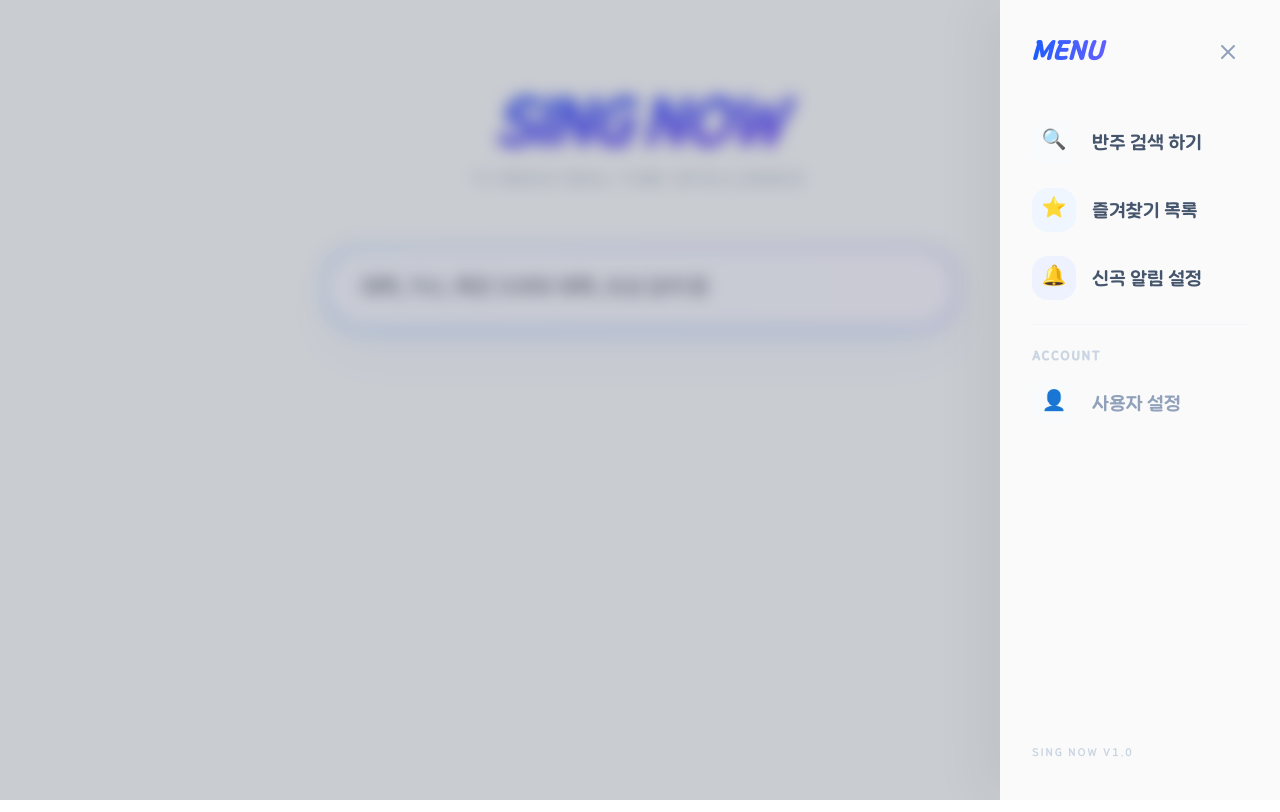
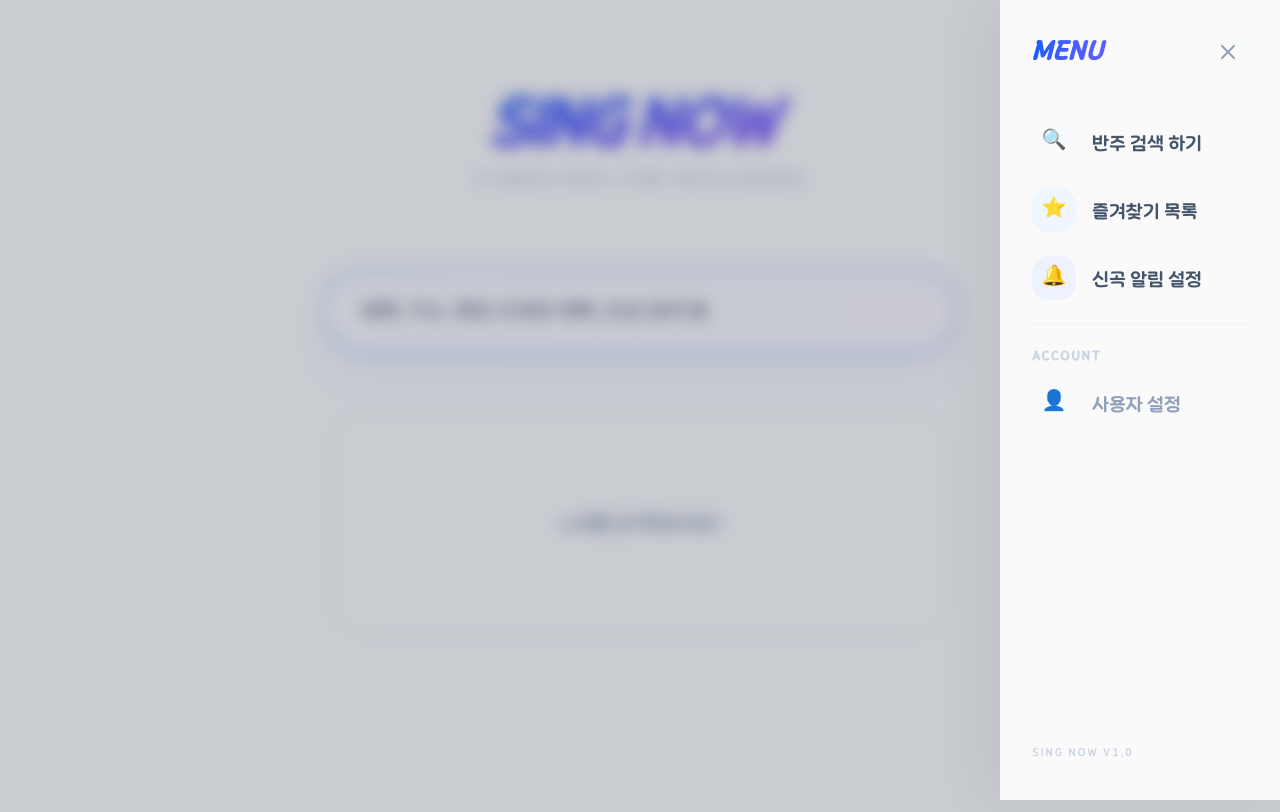
Before and after one commit to Akainy/Sing-Now, a Next.js app: page / in a window 1280 px wide. Both pictures are taken after a click on the button 1231 px from the left and 49 px from the top of the page. Built offline with nearby package versions, Linux system fonts and the light colour scheme.

Commit message:
즐겨찾기 기능 추가, JSON 불러오기/내보내기 추가

```diff
--- a/app/page.tsx
+++ b/app/page.tsx
@@ -1,6 +1,6 @@
 'use client';
 
-import { useState, useEffect } from 'react';
+import { useState, useEffect, useRef } from 'react';
 
 interface IconInfo {
   type: string;
@@ -18,23 +18,44 @@ interface Song {
 export default function Home() {
   const [query, setQuery] = useState('');
   const [results, setResults] = useState<Song[]>([]);
+  const [favorites, setFavorites] = useState<Song[]>([]); // 즐겨찾기 목록 데이터
   const [loading, setLoading] = useState(false);
   const [isMenuOpen, setIsMenuOpen] = useState(false);
+  const [viewMode, setViewMode] = useState<'search' | 'favorite'>('search'); // 화면 모드
 
+  const fileInputRef = useRef<HTMLInputElement>(null);
+
+  // 초기 로드 시 로컬스토리지에서 즐겨찾기 불러오기
+  useEffect(() => {
+    const saved = localStorage.getItem('singnow-favorites');
+    if (saved) {
+      try {
+        setFavorites(JSON.parse(saved));
+      } catch (e) {
+        console.error("데이터 로드 실패", e);
+      }
+    }
+  }, []);
+
+  // 즐겨찾기 상태가 변할 때마다 로컬스토리지 동기화
+  useEffect(() => {
+    localStorage.setItem('singnow-favorites', JSON.stringify(favorites));
+  }, [favorites]);
+
+  // 실시간 검색 로직
   useEffect(() => {
     if (!query.trim()) {
       setResults([]);
       return;
     }
-
     const debounceTimer = setTimeout(() => {
       performSearch(query);
     }, 600);
-
     return () => clearTimeout(debounceTimer);
   }, [query]);
 
   const performSearch = async (searchWord: string) => {
+    setViewMode('search');
     setLoading(true);
     try {
       const res = await fetch(`/api/search?q=${encodeURIComponent(searchWord)}`);
@@ -53,11 +74,56 @@ export default function Home() {
     performSearch(query);
   };
 
+  // 즐겨찾기 토글 기능
+  const toggleFavorite = (song: Song) => {
+    const isAlreadyFav = favorites.some((fav) => fav.number === song.number);
+    if (isAlreadyFav) {
+      setFavorites(favorites.filter((fav) => fav.number !== song.number));
+    } else {
+      setFavorites([...favorites, song]);
+    }
+  };
+
+  // JSON 내보내기
+  const exportToJson = () => {
+    if (favorites.length === 0) return alert("즐겨찾기 목록이 비어있습니다.");
+    const dataStr = JSON.stringify(favorites, null, 2);
+    const blob = new Blob([dataStr], { type: 'application/json' });
+    const url = URL.createObjectURL(blob);
+    const link = document.createElement('a');
+    link.href = url;
+    link.download = `singnow_backup_${new Date().toISOString().slice(0, 10)}.json`;
+    link.click();
+    URL.revokeObjectURL(url);
+  };
+
+  // JSON 불러오기
+  const importFromJson = (e: React.ChangeEvent<HTMLInputElement>) => {
+    const file = e.target.files?.[0];
+    if (!file) return;
+    const reader = new FileReader();
+    reader.onload = (event) => {
+      try {
+        const imported = JSON.parse(event.target?.result as string);
+        if (Array.isArray(imported)) {
+          setFavorites(imported);
+          alert("목록을 성공적으로 불러왔습니다!");
+          setViewMode('favorite');
+        }
+      } catch (err) {
+        alert("올바른 JSON 파일이 아닙니다.");
+      }
+    };
+    reader.readAsText(file);
+  };
+
+  const displayList = viewMode === 'search' ? results : favorites;
+
   return (
     <main className="min-h-screen bg-[#f8fafc] text-slate-900 selection:bg-blue-100 selection:text-blue-700 font-sans overflow-x-hidden relative">
       <div className="fixed top-0 left-1/2 -translate-x-1/2 w-full max-w-4xl h-64 bg-gradient-to-b from-blue-50/50 to-transparent -z-10" />
 
-      {/* --- 상단 메뉴 토글 버튼 (absolute) --- */}
+      {/* --- 상단 메뉴 토글 버튼 --- */}
       <button
         onClick={() => setIsMenuOpen(true)}
         className="absolute top-6 right-6 z-40 p-3 rounded-2xl bg-white/70 backdrop-blur-md border border-white shadow-xl shadow-slate-200/50 text-slate-600 hover:text-blue-600 transition-all active:scale-95"
@@ -67,13 +133,9 @@ export default function Home() {
         </svg>
       </button>
 
-      {/* --- 사이드 메뉴 오버레이 (absolute) --- */}
+      {/* --- 사이드 메뉴 --- */}
       <div className={`absolute inset-0 z-50 transition-all duration-500 ${isMenuOpen ? 'visible' : 'invisible'}`}>
-        <div
-          className={`absolute inset-0 bg-slate-900/20 backdrop-blur-sm transition-opacity duration-500 ${isMenuOpen ? 'opacity-100' : 'opacity-0'}`}
-          onClick={() => setIsMenuOpen(false)}
-        />
-
+        <div className={`absolute inset-0 bg-slate-900/20 backdrop-blur-sm transition-opacity duration-500 ${isMenuOpen ? 'opacity-100' : 'opacity-0'}`} onClick={() => setIsMenuOpen(false)} />
         <nav className={`absolute top-0 right-0 w-[280px] h-screen bg-white/90 backdrop-blur-2xl shadow-[-20px_0_50px_rgba(0,0,0,0.05)] p-8 transition-transform duration-500 ease-out ${isMenuOpen ? 'translate-x-0' : 'translate-x-full'}`}>
           <div className="flex justify-between items-center mb-12">
             <span className="text-2xl font-[1000] italic bg-gradient-to-r from-blue-600 to-indigo-500 bg-clip-text text-transparent leading-tight py-1 pr-1">
@@ -88,48 +150,28 @@ export default function Home() {
 
           <ul className="space-y-6">
             <li>
-              <button
-                onClick={() => window.location.href = '/'}
-                className="flex items-center gap-4 text-lg font-bold text-slate-600 hover:text-blue-600 transition-all group w-full text-left outline-none"
-              >
-                <span className="w-11 h-11 flex items-center justify-center rounded-2xl bg-slate-50 text-slate-400 group-hover:bg-blue-600 group-hover:text-white transition-all duration-300 text-xl shrink-0">
-                  <span className="relative -top-[0.5px]">🔍</span>
-                </span>
-                <span className="leading-none mt-0.5">반주 검색 하기</span>
-              </button>
-            </li>
-
-            <li>
-              {/* 즐겨찾기 목록 안내 메시지 추가 */}
-              <button
-                onClick={() => alert("즐겨찾기 목록 기능은 아직 준비 중입니다.")}
-                className="flex items-center gap-4 text-lg font-bold text-slate-600 hover:text-blue-600 transition-all group w-full text-left outline-none"
-              >
-                <span className="w-11 h-11 flex items-center justify-center rounded-2xl bg-blue-50 text-blue-500 group-hover:bg-blue-600 group-hover:text-white transition-all duration-300 text-xl shrink-0">
-                  <span className="relative -top-[0.5px]">⭐</span>
-                </span>
-                <span className="leading-none mt-0.5">즐겨찾기 목록</span>
+              <button onClick={() => { setViewMode('search'); setIsMenuOpen(false); window.scrollTo(0,0); }} className="flex items-center gap-4 text-lg font-bold text-slate-600 hover:text-blue-600 transition-all group w-full text-left outline-none">
+                <span className="w-11 h-11 flex items-center justify-center rounded-2xl bg-slate-50 text-slate-400 group-hover:bg-blue-600 group-hover:text-white transition-all duration-300 text-xl shrink-0"><span className="relative">🔍</span></span>
+                <span className="flex-1 flex items-center h-11 pt-1">반주 검색 하기</span>
               </button>
             </li>
             <li>
-              {/* 신곡 알림 설정 안내 메시지 추가 */}
-              <button
-                onClick={() => alert("신곡 알림 설정 기능은 아직 준비 중입니다.")}
-                className="flex items-center gap-4 text-lg font-bold text-slate-600 hover:text-blue-600 transition-all group w-full text-left outline-none"
-              >
-                <span className="w-11 h-11 flex items-center justify-center rounded-2xl bg-indigo-50 text-indigo-500 group-hover:bg-indigo-600 group-hover:text-white transition-all duration-300 text-xl shrink-0">
-                  <span className="relative -top-[0.5px]">🔔</span>
-                </span>
-                <span className="leading-none mt-0.5">신곡 알림 설정</span>
+              <button onClick={() => { setViewMode('favorite'); setIsMenuOpen(false); }} className="flex items-center gap-4 text-lg font-bold text-slate-600 hover:text-blue-600 transition-all group w-full text-left outline-none">
+                <span className={`w-11 h-11 flex items-center justify-center rounded-2xl transition-all duration-300 text-xl shrink-0 ${viewMode === 'favorite' ? 'bg-blue-600 text-white' : 'bg-blue-50 text-blue-500 group-hover:bg-blue-600 group-hover:text-white'}`}><span className="relative">⭐</span></span>
+                <span className="flex-1 flex items-center h-11 pt-1">즐겨찾기 목록</span>
+              </button>
+            </li>
+            <li>
+              <button onClick={() => alert("신곡 알림 설정 기능은 아직 준비 중 입니다.")} className="flex items-center gap-4 text-lg font-bold text-slate-600 hover:text-blue-600 transition-all group w-full text-left outline-none">
+                <span className="w-11 h-11 flex items-center justify-center rounded-2xl bg-indigo-50 text-indigo-500 group-hover:bg-indigo-600 group-hover:text-white transition-all duration-300 text-xl shrink-0"><span className="relative">🔔</span></span>
+                <span className="flex-1 flex items-center h-11 pt-1">신곡 알림 설정</span>
               </button>
             </li>
             <li className="pt-6 border-t border-slate-100">
               <p className="text-xs font-black text-slate-300 uppercase tracking-widest mb-4">Account</p>
               <button className="flex items-center gap-4 text-lg font-bold text-slate-400 hover:text-slate-600 transition-all w-full text-left group outline-none">
-                <span className="w-11 h-11 flex items-center justify-center rounded-2xl bg-slate-50 text-slate-400 group-hover:bg-slate-200 transition-all text-xl shrink-0">
-                  <span className="relative -top-[0.5px]">👤</span>
-                </span>
-                <span className="leading-none mt-0.5">사용자 설정</span>
+                <span className="w-11 h-11 flex items-center justify-center rounded-2xl bg-slate-50 text-slate-400 group-hover:bg-slate-200 transition-all text-xl shrink-0"><span className="relative">👤</span></span>
+                <span className="flex-1 flex items-center h-11 pt-1">사용자 설정</span>
               </button>
             </li>
           </ul>
@@ -141,99 +183,78 @@ export default function Home() {
       </div>
 
       <div className="max-w-2xl mx-auto px-4 md:px-6 py-12 md:py-24">
-        <header className="mb-12 md:mb-16 text-center">
-          <h1 className="text-5xl md:text-6xl font-[1000] tracking-tighter italic mb-4 bg-gradient-to-br from-blue-600 via-indigo-500 to-violet-500 bg-clip-text text-transparent drop-shadow-sm">
-            SING NOW
+        <header className="mb-12 md:mb-16 text-center flex flex-col items-center">
+          {/* [수정 부분] pr-2를 추가하여 이탤릭체 끝부분 잘림 방지 */}
+          <h1 className="text-5xl md:text-6xl font-[1000] tracking-tighter italic mb-4 bg-gradient-to-br from-blue-600 via-indigo-500 to-violet-500 bg-clip-text text-transparent drop-shadow-sm pr-3">
+            {viewMode === 'search' ? 'SING NOW' : 'FAVORITES'}
           </h1>
-          <p className="text-[10px] md:text-xs font-black uppercase tracking-[0.3em] text-slate-400 opacity-80">
-            TJ Media Real-time Intelligence
+          <p className="text-[10px] md:text-xs font-black uppercase tracking-[0.3em] text-slate-400 opacity-80 mb-6">
+            {viewMode === 'search' ? 'TJ Media Real-time Intelligence' : 'MY BOOKMARKED SONGS'}
           </p>
+
+          {viewMode === 'favorite' && (
+            <div className="flex gap-4 mb-4 animate-in fade-in zoom-in duration-300">
+              <button onClick={exportToJson} className="flex flex-col items-center gap-1 group">
+                <div className="w-12 h-12 rounded-full bg-white shadow-md flex items-center justify-center text-xl group-hover:scale-110 transition-transform border border-slate-100">📤</div>
+                <span className="text-[10px] font-bold text-slate-500 uppercase tracking-tighter">Export</span>
+              </button>
+              <button onClick={() => fileInputRef.current?.click()} className="flex flex-col items-center gap-1 group">
+                <div className="w-12 h-12 rounded-full bg-white shadow-md flex items-center justify-center text-xl group-hover:scale-110 transition-transform border border-slate-100">📥</div>
+                <span className="text-[10px] font-bold text-slate-500 uppercase tracking-tighter">Import</span>
+              </button>
+              <input type="file" ref={fileInputRef} onChange={importFromJson} accept=".json" className="hidden" />
+            </div>
+          )}
         </header>
 
+        {viewMode === 'search' && (
           <div className="sticky top-4 md:top-8 z-30 mb-12 md:mb-16">
             <form onSubmit={handleSubmit} className="relative group">
               <div className="absolute -inset-1 bg-gradient-to-r from-blue-500 to-indigo-500 rounded-[2rem] blur opacity-20 group-hover:opacity-40 transition duration-1000"></div>
               <div className="relative flex items-center">
-              <input
-                type="text"
-                value={query}
-                onChange={(e) => setQuery(e.target.value)}
-                placeholder="제목, 가수, 혹은 드라마 제목, 초성 검색 등"
-                className="w-full h-14 md:h-18 p-5 md:p-6 pl-6 md:pl-8 pr-14 md:pr-20 rounded-[1.8rem] md:rounded-[2.2rem] bg-white/80 backdrop-blur-xl border border-white shadow-2xl shadow-blue-500/10 outline-none text-lg md:text-xl font-semibold transition-all focus:bg-white"
-              />
+                <input type="text" value={query} onChange={(e) => setQuery(e.target.value)} placeholder="제목, 가수, 혹은 드라마 제목, 초성 검색 등" className="w-full h-14 md:h-18 p-5 md:p-6 pl-6 md:pl-8 pr-14 md:pr-20 rounded-[1.8rem] md:rounded-[2.2rem] bg-white/80 backdrop-blur-xl border border-white shadow-2xl shadow-blue-500/10 outline-none text-lg md:text-xl font-semibold transition-all focus:bg-white" />
                 <div className="absolute right-4 md:right-6 flex items-center gap-2">
-                {query && (
-                  <button
-                    type="button"
-                    onClick={() => setQuery('')}
-                    className="p-1.5 md:p-2 text-slate-400 hover:text-slate-600 bg-slate-100/50 rounded-full transition-colors active:scale-90"
-                  >
-                    <svg xmlns="http://www.w3.org/2000/svg" className="w-5 h-5 md:w-6 md:h-6" fill="none" viewBox="0 0 24 24" stroke="currentColor" strokeWidth="2.5">
-                      <path strokeLinecap="round" strokeLinejoin="round" d="M6 18L18 6M6 6l12 12" />
-                    </svg>
-                  </button>
-                )}
-                {loading && (
-                  <div className="w-5 h-5 md:w-6 md:h-6 border-3 border-blue-600 border-t-transparent rounded-full animate-spin"></div>
-                )}
+                  {query && <button type="button" onClick={() => setQuery('')} className="p-1.5 md:p-2 text-slate-400 hover:text-slate-600 bg-slate-100/50 rounded-full transition-colors active:scale-90"><svg xmlns="http://www.w3.org/2000/svg" className="w-5 h-5 md:w-6 md:h-6" fill="none" viewBox="0 0 24 24" stroke="currentColor" strokeWidth="2.5"><path strokeLinecap="round" strokeLinejoin="round" d="M6 18L18 6M6 6l12 12" /></svg></button>}
+                  {loading && <div className="w-5 h-5 md:w-6 md:h-6 border-3 border-blue-600 border-t-transparent rounded-full animate-spin"></div>}
                 </div>
               </div>
             </form>
           </div>
+        )}
 
-        <div className="grid gap-4 md:gap-6">
-          {results.length > 0 ? (
-            results.map((song) => (
-              <div
-                key={song.number}
-                className="relative group bg-white border border-slate-100 p-5 md:p-7 rounded-[2rem] md:rounded-[2.5rem] flex justify-between items-center transition-all duration-500 hover:shadow-lg hover:-translate-y-1 active:scale-[0.98] md:active:scale-100"
-              >
+        <div className="grid gap-4 md:gap-6 pb-20">
+          {displayList.length > 0 ? (
+            displayList.map((song) => {
+              const isFav = favorites.some(f => f.number === song.number);
+              return (
+                <div key={song.number} className="relative group bg-white border border-slate-100 p-5 md:p-7 rounded-[2rem] md:rounded-[2.5rem] flex justify-between items-center transition-all duration-500 hover:shadow-lg hover:-translate-y-1 active:scale-[0.98] md:active:scale-100">
                   <div className="flex-1 min-w-0 pr-3">
                     <div className="flex items-center gap-2 mb-2">
-                    <span className="text-[10px] md:text-[12px] font-black text-indigo-500 bg-indigo-50 px-2.5 py-0.5 rounded-full font-mono tracking-wider shrink-0">
-                      {song.number}
-                    </span>
+                      <span className="text-[10px] md:text-[12px] font-black text-indigo-500 bg-indigo-50 px-2.5 py-0.5 rounded-full font-mono tracking-wider shrink-0">{song.number}</span>
                       <div className="flex gap-1 overflow-hidden shrink-0">
                         {song.icons.slice(0, 2).map((ico, idx) => (
-                        <span
-                          key={idx}
-                          className="text-[8px] md:text-[9px] px-1.5 py-0.5 rounded-md font-black bg-slate-800 text-white uppercase whitespace-nowrap"
-                        >
-                          {ico.type === 'exclusive' ? 'PRE' : ico.type}
-                        </span>
+                          <span key={idx} className="text-[8px] md:text-[9px] px-1.5 py-0.5 rounded-md font-black bg-slate-800 text-white uppercase whitespace-nowrap">{ico.type === 'exclusive' ? 'PRE' : ico.type}</span>
                         ))}
                       </div>
                     </div>
-                  <h3 className="text-[17px] md:text-2xl font-extrabold text-slate-800 leading-[1.3] mb-1 break-words line-clamp-2 md:line-clamp-none group-hover:text-blue-600 transition-colors">
-                    {song.title}
-                  </h3>
-                  <p className="text-sm md:text-lg font-bold text-slate-400 truncate tracking-tight">
-                    {song.artist}
-                  </p>
+                    <h3 className="text-[17px] md:text-2xl font-extrabold text-slate-800 leading-[1.3] mb-1 break-words line-clamp-2 group-hover:text-blue-600 transition-colors">{song.title}</h3>
+                    <p className="text-sm md:text-lg font-bold text-slate-400 truncate tracking-tight">{song.artist}</p>
                   </div>
                   <div className="flex items-center gap-2 md:gap-4 shrink-0 ml-auto">
                     {song.youtubeUrl && (
-                    <a
-                      href={song.youtubeUrl}
-                      target="_blank"
-                      rel="noopener noreferrer"
-                      className="flex items-center justify-center w-11 h-11 md:w-14 md:h-14 rounded-full bg-red-100/50 text-[#FF0000] hover:bg-[#FF0000] hover:text-white transition-all duration-300 shadow-[0_2px_10px_rgba(255,0,0,0.1)] active:scale-90"
-                    >
-                      <svg xmlns="http://www.w3.org/2000/svg" className="w-6 h-6 md:w-8 md:h-8" fill="currentColor" viewBox="0 0 24 24">
-                        <path d="M19.615 3.184c-3.604-.246-11.631-.245-15.23 0-3.897.266-4.356 2.62-4.385 8.816.029 6.185.484 8.549 4.385 8.816 3.6.245 11.626.246 15.23 0 3.897-.266 4.356-2.62 4.385-8.816-.029-6.185-.484-8.549-4.385-8.816zm-10.615 12.816v-8l8 4-8 4z"/>
-                      </svg>
-                    </a>
+                      <a href={song.youtubeUrl} target="_blank" rel="noopener noreferrer" className="flex items-center justify-center w-11 h-11 md:w-14 md:h-14 rounded-full bg-red-100/50 text-[#FF0000] hover:bg-[#FF0000] hover:text-white transition-all duration-300 shadow-[0_2px_10px_rgba(255,0,0,0.1)] active:scale-90"><svg xmlns="http://www.w3.org/2000/svg" className="w-6 h-6 md:w-8 md:h-8" fill="currentColor" viewBox="0 0 24 24"><path d="M19.615 3.184c-3.604-.246-11.631-.245-15.23 0-3.897.266-4.356 2.62-4.385 8.816.029 6.185.484 8.549 4.385 8.816 3.6.245 11.626.246 15.23 0 3.897-.266 4.356-2.62 4.385-8.816-.029-6.185-.484-8.549-4.385-8.816zm-10.615 12.816v-8l8 4-8 4z"/></svg></a>
                     )}
-                  <button className="flex items-center justify-center w-11 h-11 md:w-14 md:h-14 rounded-full bg-slate-50 text-slate-300 transition-all duration-300 hover:bg-blue-600 hover:text-white shadow-sm active:scale-90">
-                    <svg xmlns="http://www.w3.org/2000/svg" className="w-5 h-5 md:w-6 md:h-6" viewBox="0 0 24 24" fill="none" stroke="currentColor" strokeWidth="3" strokeLinecap="round" strokeLinejoin="round"><path d="M19 21l-7-5-7 5V5a2 2 0 0 1 2-2h10a2 2 0 0 1 2 2z"></path></svg>
+                    <button onClick={() => toggleFavorite(song)} className={`flex items-center justify-center w-11 h-11 md:w-14 md:h-14 rounded-full transition-all duration-300 shadow-sm active:scale-90 ${isFav ? 'bg-blue-600 text-white shadow-blue-200' : 'bg-slate-50 text-slate-300 hover:bg-blue-600 hover:text-white'}`}>
+                      <svg xmlns="http://www.w3.org/2000/svg" className="w-5 h-5 md:w-6 md:h-6" viewBox="0 0 24 24" fill={isFav ? "currentColor" : "none"} stroke="currentColor" strokeWidth="3" strokeLinecap="round" strokeLinejoin="round"><path d="M19 21l-7-5-7 5V5a2 2 0 0 1 2-2h10a2 2 0 0 1 2 2z"></path></svg>
                     </button>
                   </div>
                 </div>
-            ))
+              );
+            })
           ) : (
-            !loading && query.trim() !== "" && (
+            !loading && (
               <div className="py-24 text-center rounded-[2.5rem] border-2 border-dashed border-slate-200">
-                <p className="text-lg font-bold text-slate-400">결과가 없습니다.</p>
+                <p className="text-lg font-bold text-slate-400">{viewMode === 'search' ? (query ? '결과가 없습니다.' : '노래를 검색해보세요!') : '즐겨찾기 목록이 비어있습니다.'}</p>
               </div>
             )
           )}
```
Lines whose indentation alone changed are shown as unchanged.
